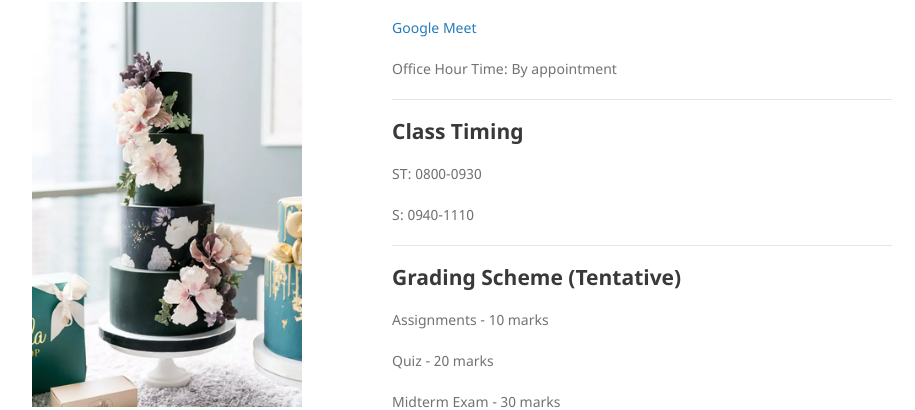
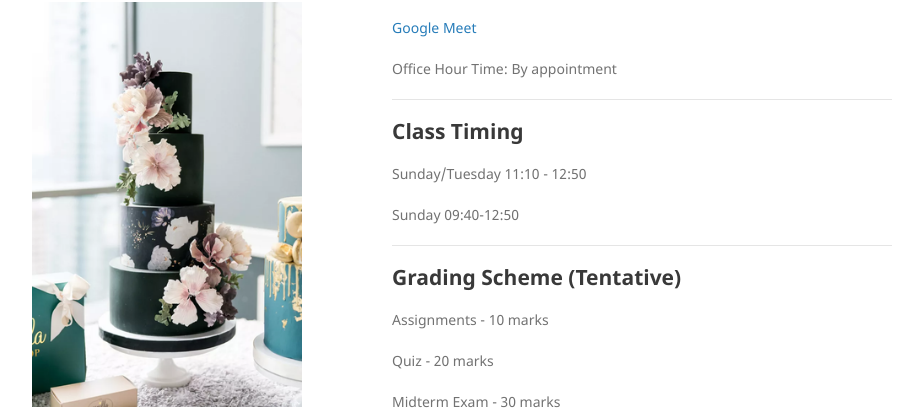
Before and after one commit to mohammadmotiurrahman/mohammadmotiurrahman.github.io, a Jekyll site: the page built from csc101_6/index.md, in a window 1280 px wide and 900 px high, scrolled down 840 px. Shown: the part 107-517 px from the top of the window, without its empty margins (178-1093 px from the left). Built offline with Jekyll 4.4.1, drawn with Linux system fonts in a browser that asks for light colours; our own code applies the rules of GitHub Pages for plain Markdown files.

Commit message:
Update index.md

```diff
--- a/csc101_6/index.md
+++ b/csc101_6/index.md
@@ -50,9 +50,9 @@ Office Hour Time: By appointment
 
 * * *
 ## Class Timing
-ST: 0800-0930
+Sunday/Tuesday 11:10 - 12:50
 
-S: 0940-1110
+Sunday 09:40-12:50
 
 * * *
 ## Grading Scheme (Tentative)
```
